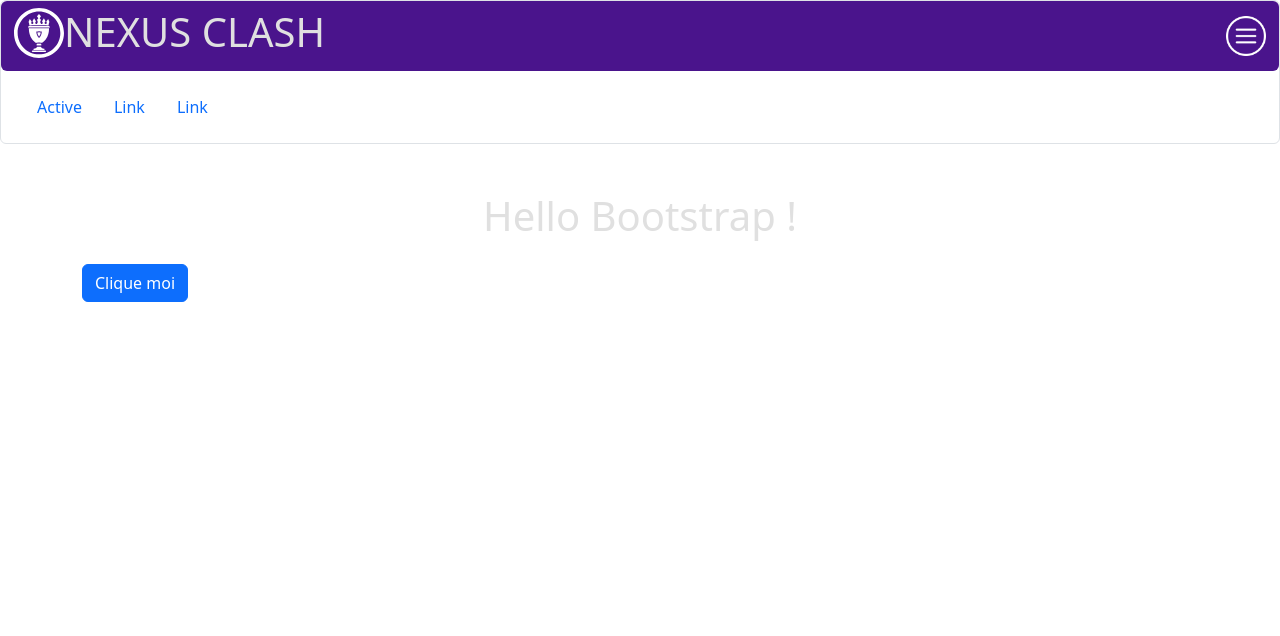
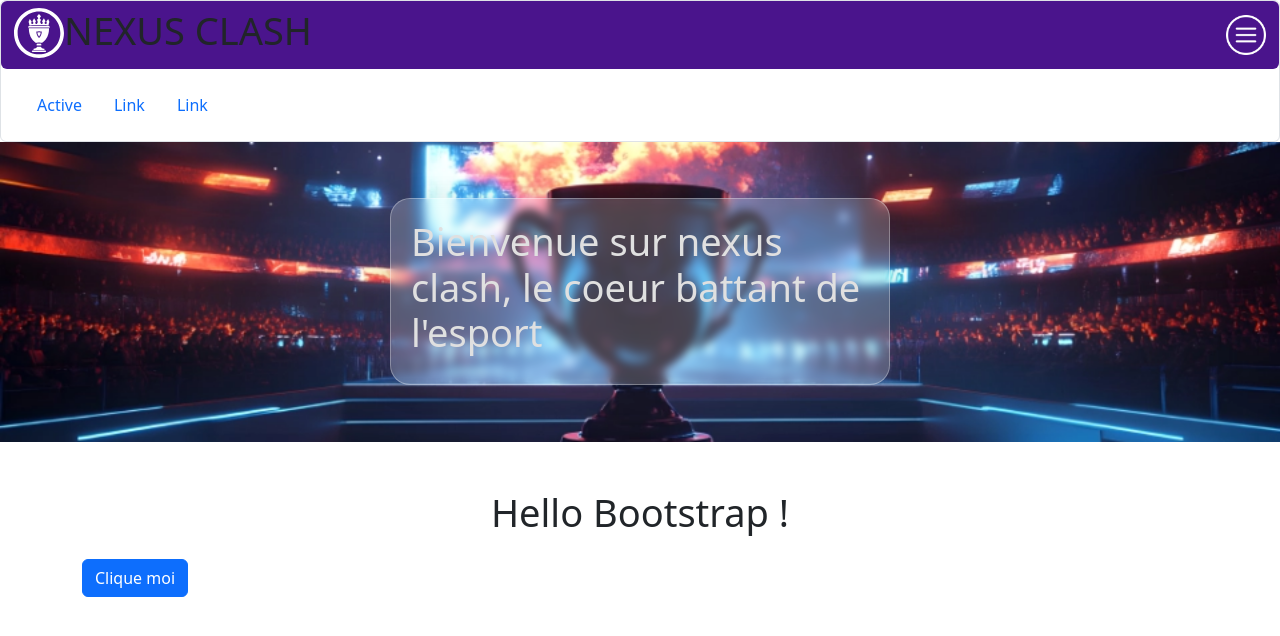
Before and after one commit to fraxi0n/BRIEF3_maquettes_imp_bootstrap, a plain HTML site: page index.html in a window 1280 px wide. Drawn offline with nearby package versions, Linux system fonts and the light colour scheme.

Commit message:
add banner

```diff
--- a/index.html
+++ b/index.html
@@ -1,19 +1,18 @@
 <!DOCTYPE html>
 <html lang="fr">
+
 <head>
   <meta charset="UTF-8" />
   <meta name="viewport" content="width=device-width, initial-scale=1.0" />
   <title>NEXUS CLASH</title>
 
   <!-- Bootstrap CSS -->
-  <link
-  href="https://cdn.jsdelivr.net/npm/bootstrap@5.3.3/dist/css/bootstrap.min.css"
-  rel="stylesheet"
-  />
+  <link href="https://cdn.jsdelivr.net/npm/bootstrap@5.3.3/dist/css/bootstrap.min.css" rel="stylesheet" />
 
   <!-- Ton CSS perso -->
   <link rel="stylesheet" href="style.css" />
 </head>
+
 <body>
 
   <header>
@@ -25,7 +24,8 @@
 
 
           <div class="accordion-header">
-              <button class="header btn" type="" data-bs-toggle="collapse" data-bs-target="#collapseOne" aria-expanded="true" aria-controls="collapseOne">
+            <button class="header btn" type="" data-bs-toggle="collapse" data-bs-target="#collapseOne"
+              aria-expanded="true" aria-controls="collapseOne">
 
               <div class="d-flex">
 
@@ -71,8 +71,23 @@
           </div>
         </div>
       </div>
+    </div>
 
   </header>
+
+
+  <div class="banner">
+
+    <div class='glass-card'>
+      <h1 class="h1-font">
+        Bienvenue sur nexus clash,
+        le coeur battant de l'esport
+      </h1>
+    </div>
+
+
+
+  </div>
 
 
 
@@ -83,11 +98,10 @@
   </div>
 
   <!-- Bootstrap JS (avec Popper si besoin) -->
-  <script
-  src="https://cdn.jsdelivr.net/npm/bootstrap@5.3.3/dist/js/bootstrap.bundle.min.js"
-  ></script>
+  <script src="https://cdn.jsdelivr.net/npm/bootstrap@5.3.3/dist/js/bootstrap.bundle.min.js"></script>
 
   <!-- Ton script JS -->
   <script src="script.js"></script>
 </body>
+
 </html>
--- a/style.css
+++ b/style.css
@@ -1,10 +1,10 @@
 :root {
 
-    --primary-color : #4A148C;
-    --secondary-color : #4A148C;
-    --tertiary-color : #FFEB3B;
-    --black : #121212;
-    --white : #E0E0E0;
+    --primary-color: #4A148C;
+    --secondary-color: #4A148C;
+    --tertiary-color: #FFEB3B;
+    --black: #121212;
+    --white: #E0E0E0;
 
 
     font-family: robo;
@@ -14,7 +14,7 @@
 
 
 .TTT {
-    background-color : tomato
+    background-color: tomato
 }
 
 
@@ -28,7 +28,7 @@
 .header {
     display: flex;
     width: 100%;
-    justify-content:space-between;
+    justify-content: space-between;
     align-items: center;
     background-color: var(--primary-color);
 
@@ -40,7 +40,40 @@
     height: 50px;
 }
 
-h1 {
+.h1-font {
     color: var(--white);
 
 }
+
+.banner {
+    display: flex;
+    align-items: center;
+    justify-content: center;
+
+    background-image: url(src/ressources/banner_960.webp);
+    background-size: cover;
+    background-position: center;
+    height: 300px;
+
+
+}
+
+.glass-card {
+
+
+    border-radius: 20px;
+    background-color: rgba(255, 255, 255, 0.2);
+    backdrop-filter: blur(4px);
+    padding: 20px;
+    margin: 20px;
+    max-width: 500px;
+    box-shadow: 0 4px 30px rgba(0, 0, 0, 0.1);
+border: 1px solid rgba(255, 255, 255, 0.3);
+
+}
+
+
+h1 {
+
+    font-size: 38px;
+}
```
Lines whose indentation alone changed are shown as unchanged.
